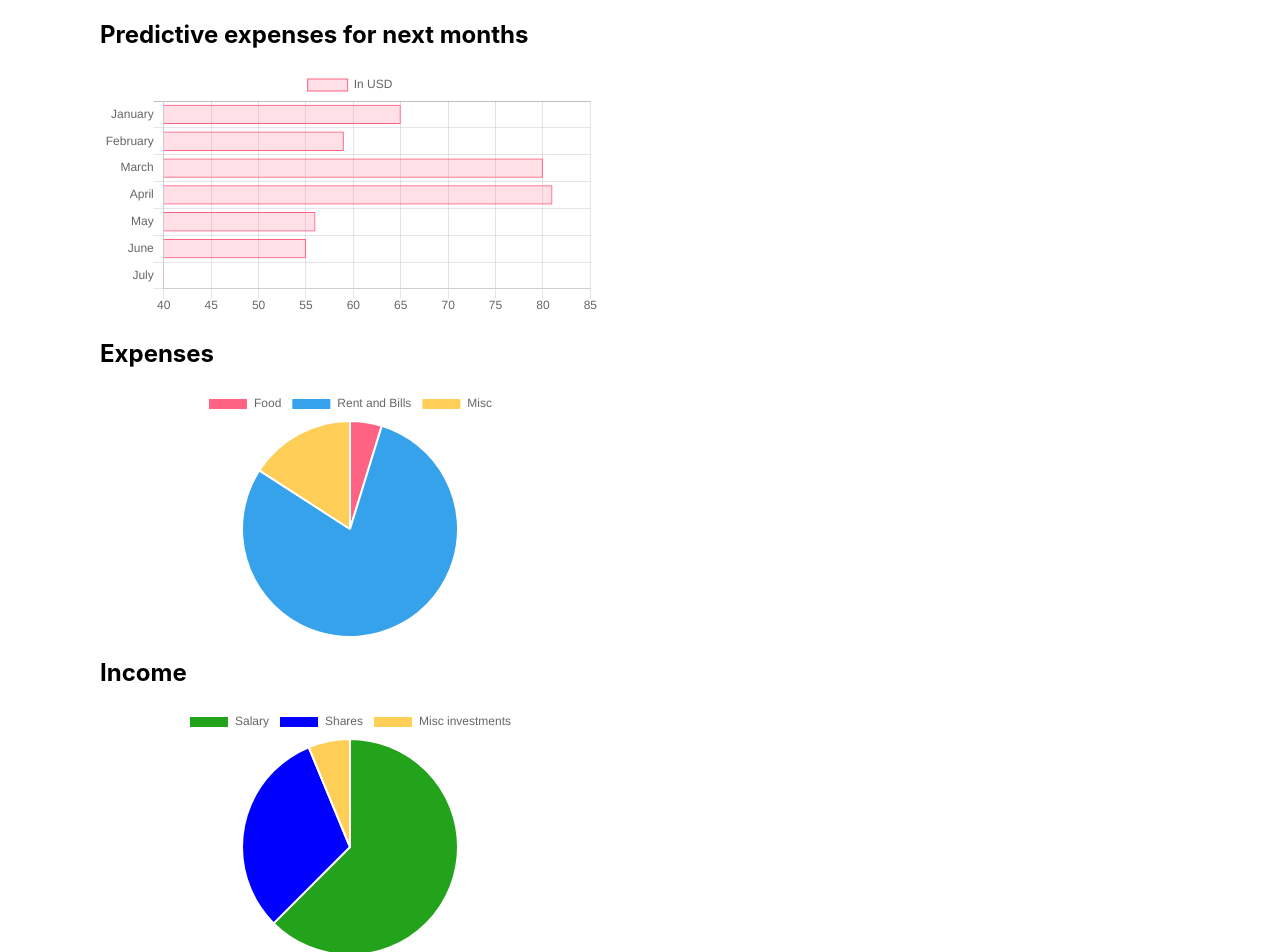
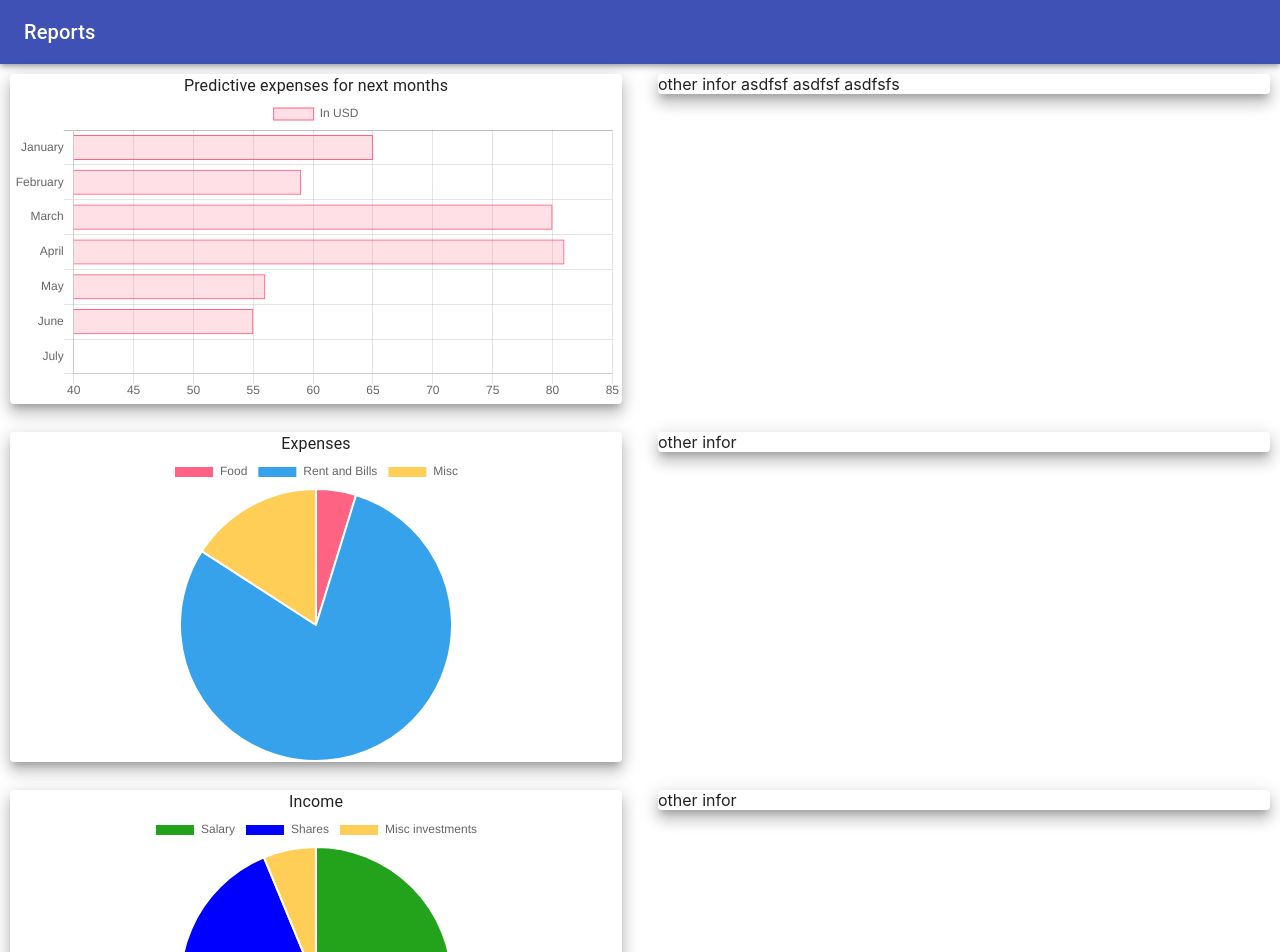
Before and after one commit to nachiketWattamwar/moneyMatters, a React (Create React App) app in the folder moneymatters/: page /detailFinances in a window 1280 px wide. Shown: the top 952 px of the page. Built offline with nearby package versions, Linux system fonts and the light colour scheme.

Commit message:
UI improved for reports page with component reuseablity

```diff
--- a/moneymatters/src/components/Chart.js
+++ b/moneymatters/src/charts/Chart.js
@@ -1,11 +1,8 @@
 import React from "react";
 import { Line } from "react-chartjs-2";
-import Title from "./Title";
+import Title from "../components/Title";
 
 // Generate Sales Data
-function createData(time, amount) {
-  return { time, amount };
-}
 
 export default function Chart() {
   const data = {
--- /dev/null
+++ b/moneymatters/src/charts/ReportsHorizontalBar.js
@@ -0,0 +1,33 @@
+import React, { Component } from "react";
+import { HorizontalBar } from "react-chartjs-2";
+let dataHori = {
+  labels: ["January", "February", "March", "April", "May", "June", "July"],
+  datasets: [
+    {
+      label: "In USD",
+      backgroundColor: "rgba(255,99,132,0.2)",
+      borderColor: "rgba(255,99,132,1)",
+      borderWidth: 1,
+      hoverBackgroundColor: "rgba(255,99,132,0.4)",
+      hoverBorderColor: "rgba(255,99,132,1)",
+      data: [65, 59, 80, 81, 56, 55, 40]
+    }
+  ]
+};
+
+export default class ReportsHorizontalBar extends Component {
+  constructor(props) {
+    super(props);
+    this.state = {
+      data: dataHori
+    };
+  }
+
+  render() {
+    return (
+      <React.Fragment>
+        <HorizontalBar data={this.state.data}></HorizontalBar>
+      </React.Fragment>
+    );
+  }
+}
--- /dev/null
+++ b/moneymatters/src/charts/ReportsPie.js
@@ -0,0 +1,18 @@
+import React, { Component } from "react";
+import { Pie } from "react-chartjs-2";
+
+export default class ReportsPie extends Component {
+  constructor(props) {
+    super(props);
+    this.state = {
+      data: this.props.data
+    };
+  }
+  render() {
+    return (
+      <React.Fragment>
+        <Pie data={this.state.data}></Pie>
+      </React.Fragment>
+    );
+  }
+}
--- a/moneymatters/src/components/DetailFinances.js
+++ b/moneymatters/src/components/DetailFinances.js
@@ -1,29 +1,16 @@
 import React, { Component } from "react";
-import { Pie } from "react-chartjs-2";
-import { HorizontalBar } from "react-chartjs-2";
 
-const divStyle = {
-  width: "500px",
-  paddingLeft: "100px"
-};
+import Grid from "@material-ui/core/Grid";
+import Paper from "@material-ui/core/Paper";
+import AppBar from "@material-ui/core/AppBar";
+import Toolbar from "@material-ui/core/Toolbar";
+import Typography from "@material-ui/core/Typography";
+import ReportsPie from "../charts/ReportsPie";
+import ReportsHorizontalBar from "../charts/ReportsHorizontalBar";
+import "../scss/_mystyles.scss";
 
 const spanStyle = {
   display: "inline"
-};
-
-const dataHori = {
-  labels: ["January", "February", "March", "April", "May", "June", "July"],
-  datasets: [
-    {
-      label: "In USD",
-      backgroundColor: "rgba(255,99,132,0.2)",
-      borderColor: "rgba(255,99,132,1)",
-      borderWidth: 1,
-      hoverBackgroundColor: "rgba(255,99,132,0.4)",
-      hoverBorderColor: "rgba(255,99,132,1)",
-      data: [65, 59, 80, 81, 56, 55, 40]
-    }
-  ]
 };
 
 const dataExpense = {
@@ -51,19 +38,80 @@ const dataIncome = {
 export default class DetailFinances extends Component {
   render() {
     return (
-      <div style={divStyle}>
+      <div>
+        <AppBar position='static'>
+          <Toolbar>
+            <Typography variant='h6' className='title'>
+              Reports
+            </Typography>
+            {/* <Button color='inherit'>Login</Button> */}
+          </Toolbar>
+        </AppBar>
         <span style={spanStyle}>
           <div>
-            <h2>Predictive expenses for next months</h2>
-            <HorizontalBar data={dataHori} />
+            <Grid
+              container
+              direction='row'
+              justify='center'
+              alignItems='flex-start'
+              spacing={2}
+            >
+              <Grid item xs={6}>
+                <Paper elevation='10' className='reports'>
+                  <Typography align='center'>
+                    Predictive expenses for next months
+                  </Typography>
+                  <ReportsHorizontalBar />
+                </Paper>
+              </Grid>
+              <Grid item height='300px' xs={6}>
+                <Paper className='reports' elevation='10'>
+                  other infor asdfsf asdfsf asdfsfs
+                </Paper>
+              </Grid>
+            </Grid>
           </div>
-          <div style={{ width: "500px" }}>
-            <h2>Expenses</h2>
-            <Pie data={dataExpense} />
+          <div>
+            <Grid
+              container
+              direction='row'
+              justify='space-evenly'
+              alignItems='flex-start'
+              spacing={2}
+            >
+              <Grid item xs={6}>
+                <Paper className='reports' elevation='10'>
+                  <Typography align='center'>Expenses</Typography>
+                  <ReportsPie data={dataExpense} />
+                </Paper>
+              </Grid>
+              <Grid item height='300px' xs={6}>
+                <Paper className='reports' elevation='10'>
+                  other infor
+                </Paper>
+              </Grid>
+            </Grid>
           </div>
-          <div style={{ width: "500px" }}>
-            <h2>Income</h2>
-            <Pie data={dataIncome} />
+          <div>
+            <Grid
+              container
+              direction='row'
+              justify='space-evenly'
+              alignItems='flex-start'
+              spacing={2}
+            >
+              <Grid item xs={6}>
+                <Paper className='reports' elevation='10'>
+                  <Typography align='center'>Income</Typography>
+                  <ReportsPie data={dataIncome} />
+                </Paper>
+              </Grid>
+              <Grid item height='300px' xs={6}>
+                <Paper className='reports' elevation='10'>
+                  other infor
+                </Paper>
+              </Grid>
+            </Grid>
           </div>
         </span>
       </div>
--- a/moneymatters/src/components/MainContent.js
+++ b/moneymatters/src/components/MainContent.js
@@ -4,7 +4,7 @@ import Grid from "@material-ui/core/Grid";
 import Paper from "@material-ui/core/Paper";
 import { makeStyles } from "@material-ui/core/styles";
 import clsx from "clsx";
-import Chart from "./Chart";
+import Chart from "../charts/Chart";
 import Deposits from "./Deposits";
 import RecentExpenses from "./RecentExpenses";
 
--- a/moneymatters/src/components/Test.js
+++ b/moneymatters/src/components/Test.js
@@ -11,8 +11,6 @@ import Toolbar from "@material-ui/core/Toolbar";
 import Typography from "@material-ui/core/Typography";
 import Paper from "@material-ui/core/Paper";
 import Grid from "@material-ui/core/Grid";
-import IconButton from "@material-ui/core/IconButton";
-import MenuIcon from "@material-ui/icons/Menu";
 import axios from "axios";
 
 import "../scss/_mystyles.scss";
@@ -51,16 +49,6 @@ const columns = [
     right: true
   }
 ];
-
-const ColoredLine = ({ color }) => (
-  <hr
-    style={{
-      color: color,
-      backgroundColor: color,
-      height: 5
-    }}
-  />
-);
 
 let data = [
   { id: 1, title: "Bargain", price: "$19", date: "09-11-19" },
@@ -165,15 +153,6 @@ export default class Test extends Component {
         <div>
           <AppBar position='static'>
             <Toolbar>
-              <IconButton
-                edge='start'
-                className='menuButton'
-                color='inherit'
-                aria-label='menu'
-              >
-                <MenuIcon />
-              </IconButton>
-              {/* <SideBar /> */}
               <Typography variant='h6' className='title'>
                 Total Expenses
               </Typography>
@@ -183,7 +162,7 @@ export default class Test extends Component {
         </div>
         <Grid container spacing={3}>
           <Grid item xs={12}>
-            <Paper className='paper'>
+            <Paper elevation='10' className='paper'>
               <div className='totalExpensesTable'>
                 <DataTable
                   className='table'
@@ -216,7 +195,7 @@ export default class Test extends Component {
               alignItems='flex-start'
               spacing={1}
             >
-              <Paper className='paper'>
+              <Paper elevation='10' className='paper'>
                 <Grid item xs>
                   <Paper className='paper'>
                     <TextField
--- a/moneymatters/src/scss/_mystyles.scss
+++ b/moneymatters/src/scss/_mystyles.scss
@@ -30,3 +30,7 @@
 .parentGrid {
   flex-grow: 1;
 }
+
+.reports {
+  margin: 10px;
+}
```
